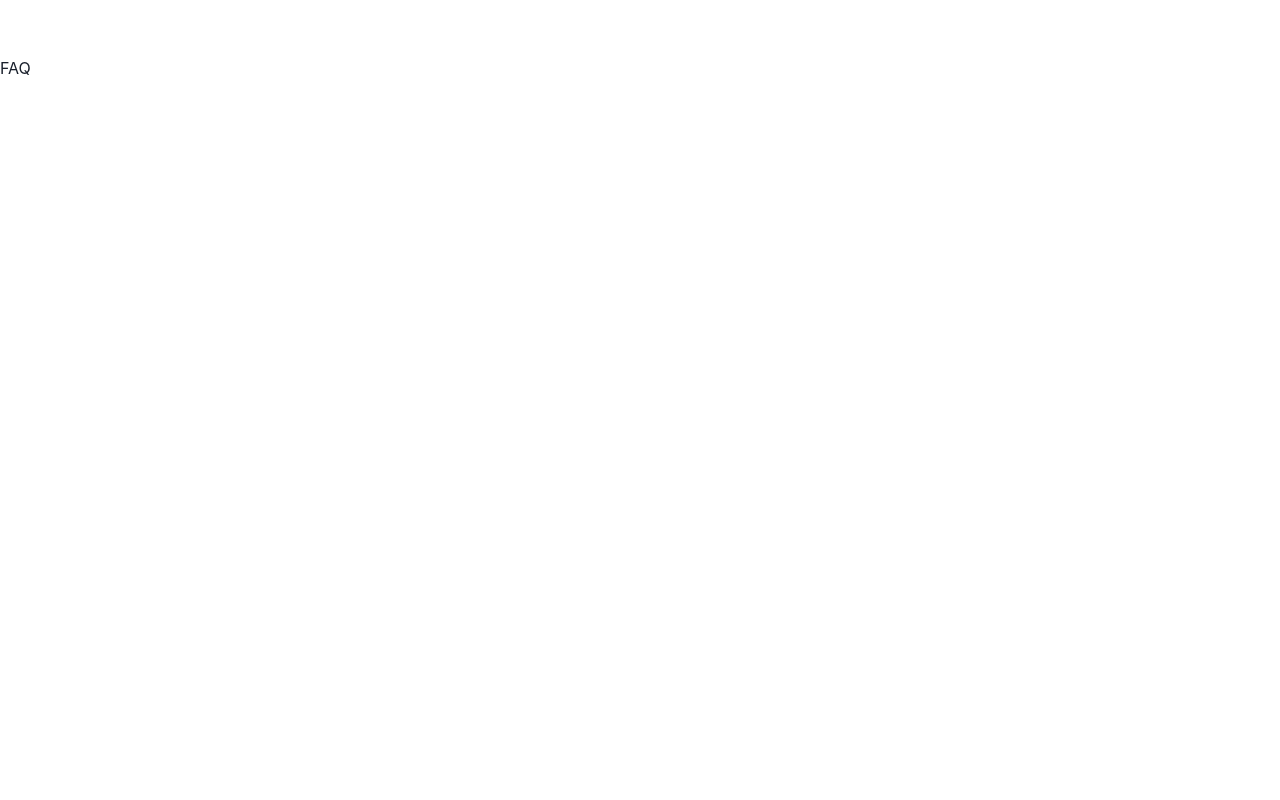
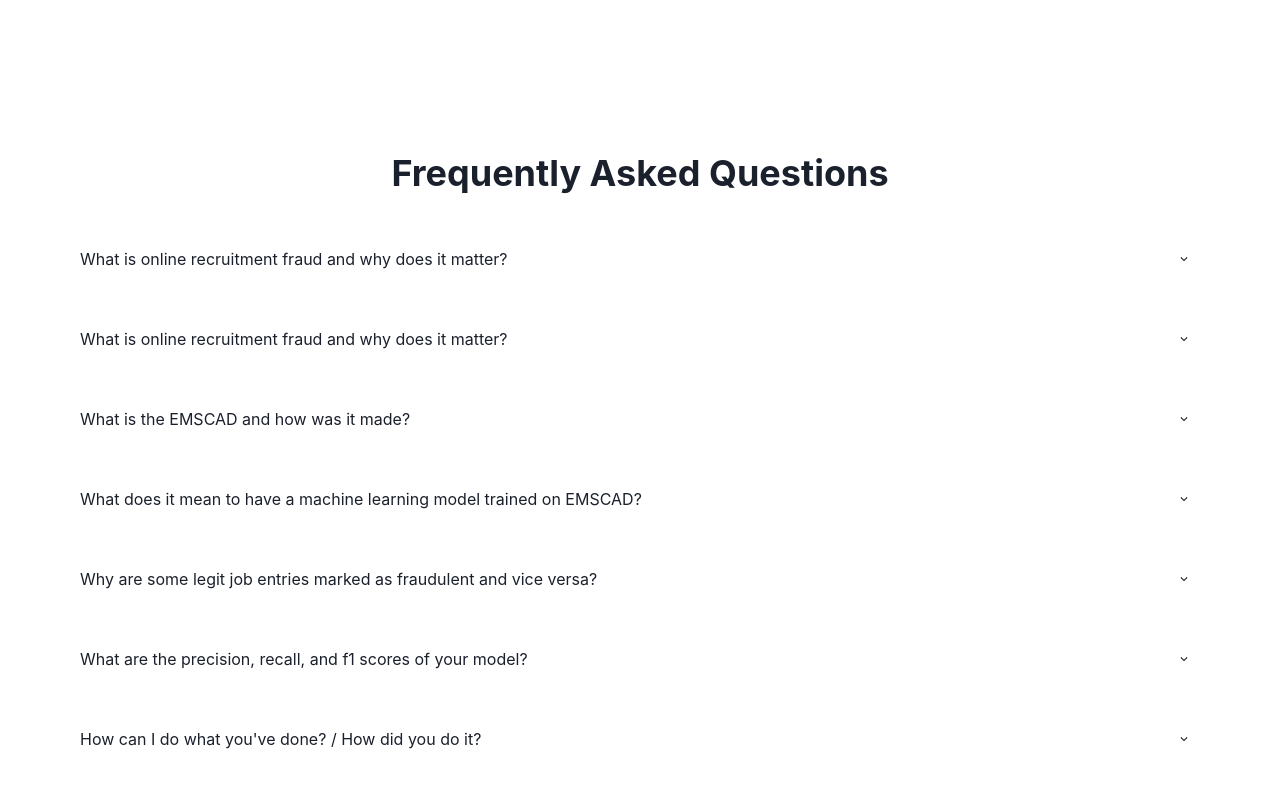
Before and after one commit to JobShield/jobshield-fe, a React (Create React App) app: page / in a window 1280 px wide. Shown: the part 800-1600 px from the top of the page. Built offline with nearby package versions, Linux system fonts and the light colour scheme.

Commit message:
Add FAQ.

```diff
--- a/package.json
+++ b/package.json
@@ -3,6 +3,7 @@
   "version": "0.1.0",
   "private": true,
   "dependencies": {
+    "@chakra-ui/icons": "^2.0.18",
     "@chakra-ui/react": "^2.5.5",
     "@emotion/react": "^11.10.6",
     "@emotion/styled": "^11.10.6",
--- a/src/App.tsx
+++ b/src/App.tsx
@@ -2,6 +2,7 @@ import { Box, VStack, useDisclosure } from "@chakra-ui/react";
 import axios from "axios";
 import React, { useState } from "react";
 import DemoForm from "./components/DemoForm";
+import FAQ from "./components/Faq";
 import Footer from "./components/Footer";
 import Header from "./components/Header";
 import MLResultDialog from "./components/MLResultDialog";
@@ -42,11 +43,9 @@ const App: React.FC = () => {
     <VStack minH="100vh" spacing={0}>
       <Header />
       <Box as="main" flexGrow={1} overflow="auto" minW="full">
-        <Box id="landing" minH="100vh">
-          Landing
-        </Box>
+        <Box id="landing" minH="100vh"></Box>
         <Box id="faq" minH="100vh">
-          FAQ
+          <FAQ />
         </Box>
         <Box id="demo" minH="100vh">
           <DemoForm handleSubmit={handleSubmit} />
--- /dev/null
+++ b/src/components/Faq.tsx
@@ -0,0 +1,119 @@
+import { Container, Heading, VStack } from "@chakra-ui/react";
+import React from "react";
+import FaqItem from "./FaqItem";
+
+const FAQ: React.FC = () => {
+  return (
+    <Container p={{ base: 4, md: 8 }} mt={{ base: 8, md: 16 }}>
+      <VStack spacing={4}>
+        <Heading mb={4}>Frequently Asked Questions</Heading>
+        <FaqItem question="What is online recruitment fraud and why does it matter?">
+          Online recruitment fraud refers to scams where individuals or
+          organizations create fake job advertisements, impersonate real
+          companies, or otherwise deceive job seekers in an attempt to extract
+          personal information or money. These scams can lead to identity theft,
+          financial loss, and a waste of time and effort for job seekers. It
+          matters because it undermines trust in the online job market and can
+          cause significant harm to individuals looking for employment
+          opportunities.
+        </FaqItem>
+
+        <FaqItem question="What is online recruitment fraud and why does it matter?">
+          Online recruitment fraud refers to scams where individuals or
+          organizations create fake job advertisements, impersonate real
+          companies, or otherwise deceive job seekers in an attempt to extract
+          personal information or money. These scams can lead to identity theft,
+          financial loss, and a waste of time and effort for job seekers. It
+          matters because it undermines trust in the online job market and can
+          cause significant harm to individuals looking for employment
+          opportunities.
+        </FaqItem>
+        <FaqItem question="What is the EMSCAD and how was it made?">
+          The EMSCAD, or Employment Scam Agean Dataset, is a collection of job
+          advertisements used to identify fraudulent job postings. It consists
+          of both legitimate and fraudulent job entries, with the latter being
+          predominantly online recruitment scams. The dataset was created by
+          collecting job advertisements from various online sources and manually
+          annotating them as either legitimate or fraudulent. This manual
+          annotation process involved researchers carefully examining each job
+          entry to determine its authenticity.
+        </FaqItem>
+
+        <FaqItem question="What does it mean to have a machine learning model trained on EMSCAD?">
+          A machine learning model trained on EMSCAD has learned to identify
+          patterns and characteristics that distinguish fraudulent job postings
+          from legitimate ones. By analyzing the dataset and learning from the
+          annotated examples, the model can then predict whether a new, unseen
+          job advertisement is likely to be a scam or not. This helps in
+          automating the process of detecting online recruitment fraud and
+          protecting job seekers from scams.
+        </FaqItem>
+
+        <FaqItem question="Why are some legit job entries marked as fraudulent and vice versa?">
+          Machine learning models are not perfect and can sometimes make
+          mistakes. There may be instances where a legitimate job posting has
+          features that the model associates with fraudulent jobs or when a scam
+          job advert resembles a genuine one. These false positives and false
+          negatives can occur due to several factors, such as the model's
+          limitations, the quality of the training data, or the complexity of
+          the problem itself.
+        </FaqItem>
+
+        <FaqItem question="What are the precision, recall, and f1 scores of your model?">
+          The precision, recall, and f1 scores are metrics used to evaluate the
+          performance of a machine learning model in classification tasks such
+          as identifying fraudulent job postings. Precision measures the
+          proportion of true positives out of all positive predictions, recall
+          measures the proportion of true positives out of all actual positives,
+          and the f1 score is a harmonic mean of precision and recall. These
+          scores may vary depending on the specific model used and the dataset
+          it was trained on. For our webapp, the exact scores can be found in
+          the "Model Performance" section.
+        </FaqItem>
+
+        <FaqItem question="How can I do what you've done? / How did you do it?">
+          To create a similar webapp, you will need to follow these steps:
+          <br />
+          <br />
+          <ol>
+            <li>
+              Obtain a dataset: Collect a dataset containing legitimate and
+              fraudulent job postings, such as EMSCAD, or create your own by
+              gathering job advertisements and manually annotating them.
+            </li>
+            <li>
+              Train a machine learning model: Choose a suitable machine learning
+              algorithm and train the model using the dataset. You may need to
+              preprocess the data and experiment with different algorithms and
+              parameters to achieve the best results.
+            </li>
+            <li>
+              Evaluate the model: Measure the performance of the model using
+              metrics like precision, recall, and f1 score to ensure it meets
+              your desired level of accuracy.
+            </li>
+            <li>
+              Develop a webapp: Create a user interface that allows users to
+              input job advertisements and receive predictions from your trained
+              model. You can use web development frameworks like Flask or Django
+              for this purpose.
+            </li>
+            <li>
+              Deploy the webapp: Host your webapp on a server or cloud platform
+              like AWS, Google Cloud, or Heroku to make it accessible to users
+              online.
+            </li>
+          </ol>
+          <br />
+          Remember that creating a machine learning-powered webapp requires
+          knowledge of programming, data science, and web development. It's a
+          complex process, but with the right resources and determination, you
+          can create a tool that helps protect job seekers from online
+          recruitment fraud.
+        </FaqItem>
+      </VStack>
+    </Container>
+  );
+};
+
+export default FAQ;
--- /dev/null
+++ b/src/components/FaqItem.tsx
@@ -0,0 +1,49 @@
+import { ChevronDownIcon } from "@chakra-ui/icons";
+import { Box, Collapse, Flex, IconButton, Text } from "@chakra-ui/react";
+import React, { ReactNode, useState } from "react";
+
+interface FaqItemProps {
+  question: string;
+  children: ReactNode;
+}
+
+const FaqItem: React.FC<FaqItemProps> = ({ question, children }) => {
+  const [isOpen, setIsOpen] = useState(false);
+
+  const handleToggle = () => {
+    setIsOpen(!isOpen);
+  };
+
+  return (
+    <Box>
+      <Flex
+        alignItems="center"
+        justifyContent="space-between"
+        bg={isOpen ? "gray.100" : ""}
+        p={4}
+        borderRadius="md"
+        _hover={{ bg: "gray.100" }}
+        cursor="pointer"
+        onClick={handleToggle}
+        width={"90vw"}
+      >
+        <Text>{question}</Text>
+        <IconButton
+          icon={<ChevronDownIcon />}
+          aria-label="Toggle Answer"
+          size="sm"
+          variant="ghost"
+          transform={isOpen ? "rotate(180deg)" : ""}
+          transition="all 0.3s"
+        />
+      </Flex>
+      <Collapse in={isOpen}>
+        <Box p={4} pl={8} pt={2} fontSize="sm">
+          {children}
+        </Box>
+      </Collapse>
+    </Box>
+  );
+};
+
+export default FaqItem;
```
Also changed, not shown: 1 other file (tests, documents, lock files or other folders).
